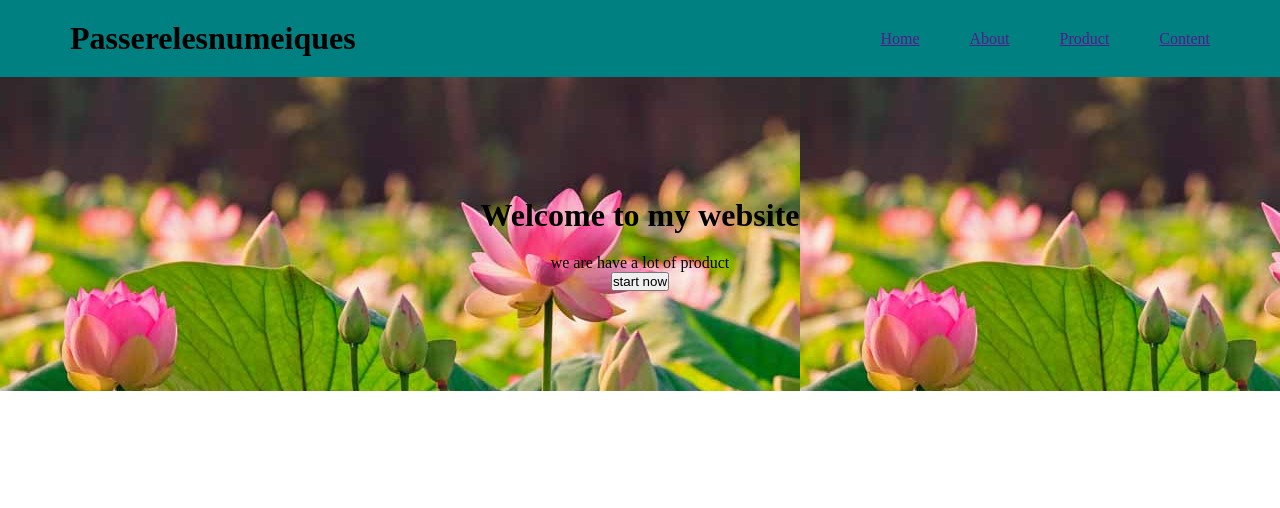
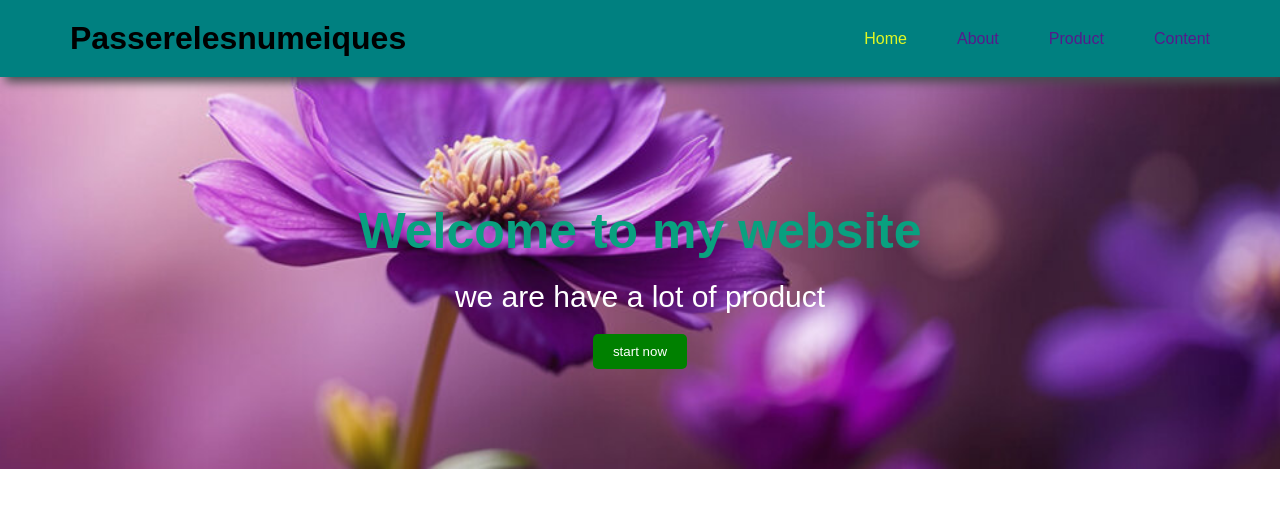
Before and after one commit to HutSreypov/Group-website, a plain HTML site: page index.html in a window 1280 px wide. Drawn offline with Linux system fonts and the light colour scheme.

Commit message:
add style

```diff
--- a/CSS/style_home.css
+++ b/CSS/style_home.css
@@ -1,12 +1,23 @@
 *{
     margin: 0;
     padding: 0;
+}
+body{
+    font-family: Arial, Helvetica, sans-serif;
+}
+.container{
+    background-image: url(../image\ copy.png);
+    background-repeat: no-repeat;
+    background-size: cover;
+
 }
 .logo{
     background-color: teal;
     display: flex;
     justify-content: space-between;
     padding: 0px 50px;
+    box-shadow: 5px 5px 10px rgb(75, 76, 78);
+    margin-bottom: 5px;
 }
 ul,h1{
     padding: 20px;
@@ -14,11 +25,37 @@ ul,h1{
     list-style: none;
     gap: 50px;
     align-items: center;
+
+}
+ul, li, a{
+     text-decoration: none;
 }
 .contain{
-    background-image: url(../image.png);
+
     display: flex;
     flex-direction: column;
     align-items: center;
     padding: 100px;
 }
+#title{
+   font-size: 50px;
+   color: rgb(9, 160, 127);
+
+}
+p{
+    font-size: 30px;
+    color: white;
+
+}
+button{
+    padding: 10px 20px;
+    border: none;
+    background-color: green;
+    color: white;
+    margin-top: 20px;
+    border-radius: 5px;
+
+}
+#active{
+    color: rgb(225, 247, 35);
+}
--- a/index.html
+++ b/index.html
@@ -7,19 +7,21 @@
     <link rel="stylesheet" href="./CSS/style_home.css">
 </head>
 <body>
+    <div class="container">
         <div class="logo">
             <h1>Passerelesnumeiques</h1>
             <ul>
-            <li><a href="">Home</a></li>
+                <li><a id="active" href="#">Home</a></li>
                 <li><a href="">About</a></li>
                 <li><a href="">Product</a></li>
                 <li><a href="">Content</a></li>
             </ul>
         </div>
-    <div class="contain">
-            <h1>Welcome to my website</h1>
+        <div class="contain" >
+            <h1 id="title">Welcome to my website</h1>
             <p>we are have a lot of product</p>
             <button>start now</button>
         </div>
+    </div>
 </body>
 </html>
```
Also changed, not shown: image copy.png (added), image.png (deleted). Lines whose indentation alone changed are shown as unchanged.
